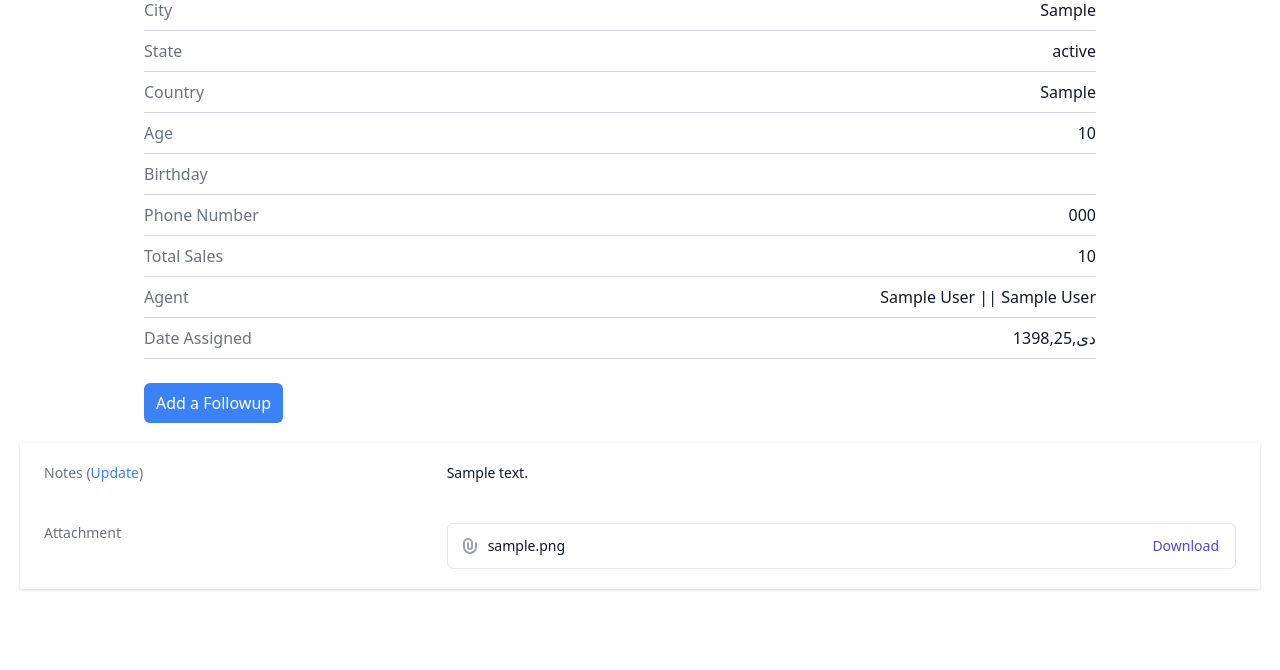
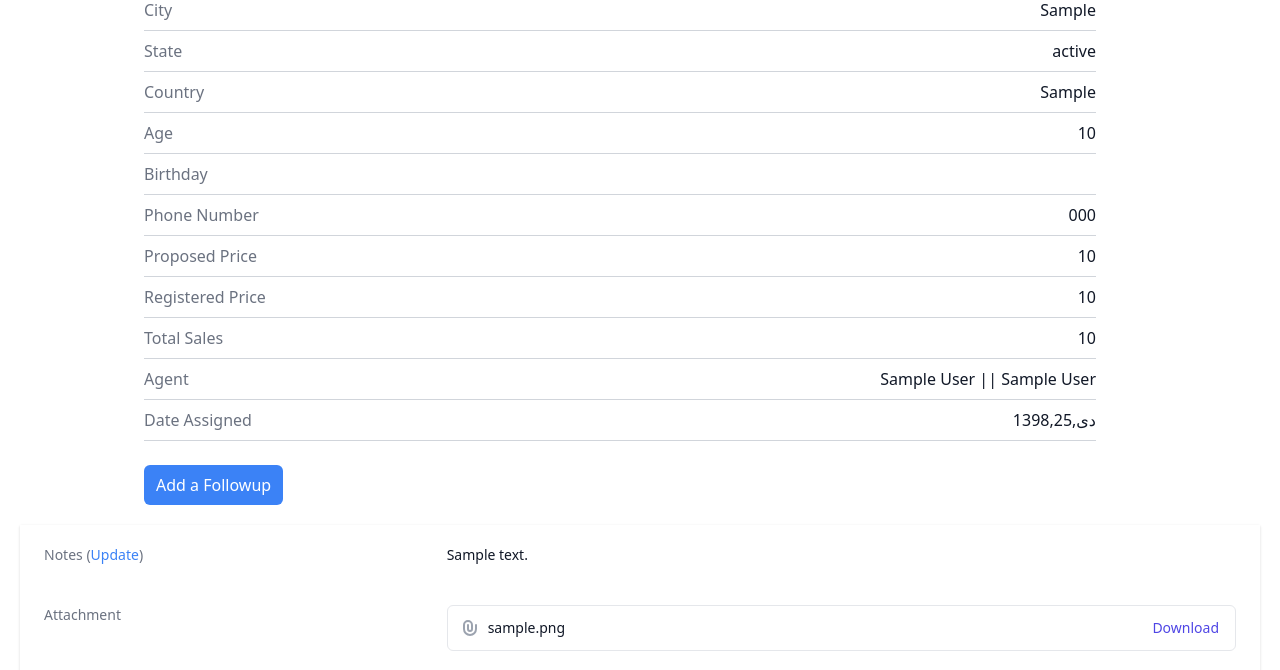
Before and after one commit to ArmanAghania/tft-cm, a Django app: page /leads/1/ in a window 1280 px wide. Shown: the part 492-1162 px from the top of the page. Before the commit the page ends 1083 px from the top, so only its background shows below. Run offline with Django 4.2, Linux system fonts and the light colour scheme; a user stored in the database is signed in; tables that the repository leaves empty hold one stand-in row (values such as "Sample post"); parts of the project's set-up code (start-up, migrations or seed data) failed here and were passed over; some libraries are stand-ins or nearby versions.

Commit message:
Minor Bug Fixes

```diff
--- a/leads/forms.py
+++ b/leads/forms.py
@@ -21,6 +21,8 @@ class LeadModelForm(forms.ModelForm):
             'state',
             'country',
             'age',
+            'proposed_price',
+            'registered_price',
             'birthday',
             "agent",
             "phone_number",
--- a/leads/models.py
+++ b/leads/models.py
@@ -72,6 +72,8 @@ class Lead(models.Model):
         on_delete=models.SET_NULL,
         verbose_name=_("Source"),
     )
+    proposed_price = models.IntegerField(default=0, null=True, blank=True, verbose_name=_("Proposed Price"))
+    registered_price = models.IntegerField(default=0, null=True, blank=True, verbose_name=_("Registered Price"))
 
 
     class Meta:
--- a/leads/templates/leads/lead_detail.html
+++ b/leads/templates/leads/lead_detail.html
@@ -71,6 +71,14 @@
                     <span class="ml-auto text-gray-900">{{ lead.phone_number }}</span>
                 </div>
                 <div class="flex border-t border-gray-300 py-2">
+                    <span class="text-gray-500">{% trans "Proposed Price" %}</span>
+                    <span class="ml-auto text-gray-900">{{ lead.proposed_price|intcomma }}</span>
+                </div>
+                <div class="flex border-t border-gray-300 py-2">
+                    <span class="text-gray-500">{% trans "Registered Price" %}</span>
+                    <span class="ml-auto text-gray-900">{{ lead.registered_price|intcomma }}</span>
+                </div>
+                <div class="flex border-t border-gray-300 py-2">
                     <span class="text-gray-500">{% trans "Total Sales" %}</span>
                     <span class="ml-auto text-gray-900">{{ lead.total_sale|intcomma }}</span>
                 </div>
--- a/leads/templates/leads/lead_update.html
+++ b/leads/templates/leads/lead_update.html
@@ -45,6 +45,8 @@
                 {{ form.country|as_crispy_field }}
                 {{ form.age|as_crispy_field }}
                 {{ form.birthday|as_crispy_field }}
+                {{ form.proposed_price|as_crispy_field }}
+                {{ form.registered_price|as_crispy_field }}
                 {{ form.agent|as_crispy_field }}
                 {{ form.phone_number|as_crispy_field }}
                 {% if request.user.is_organisor %}
--- a/leads/views.py
+++ b/leads/views.py
@@ -210,11 +210,11 @@ class LeadListView(LoginRequiredMixin, generic.ListView):
         user = self.request.user
         # initial queryset of leads for the entire organisation
         if user.is_organisor:
-            queryset = Lead.objects.filter(organisation=user.userprofile).order_by('date_assigned')
+            queryset = Lead.objects.filter(organisation=user.userprofile)
         else:
             queryset = Lead.objects.filter(
                 organisation=user.agent.organisation, agent__isnull=False
-            ).order_by('date_assigned')
+            )
             # filter for the agent that is logged in
             queryset = queryset.filter(agent__user=user)
 
@@ -226,11 +226,6 @@ class LeadListView(LoginRequiredMixin, generic.ListView):
         self.filterset = LeadFilter(self.request.GET, queryset=queryset)
 
         return self.filterset.qs
-
-
-
-
-
 
     def get_context_data(self, **kwargs):
         context = super().get_context_data(**kwargs)
```
Also changed, not shown: leads/migrations/0048_lead_proposed_price_lead_registered_price.py (added).
